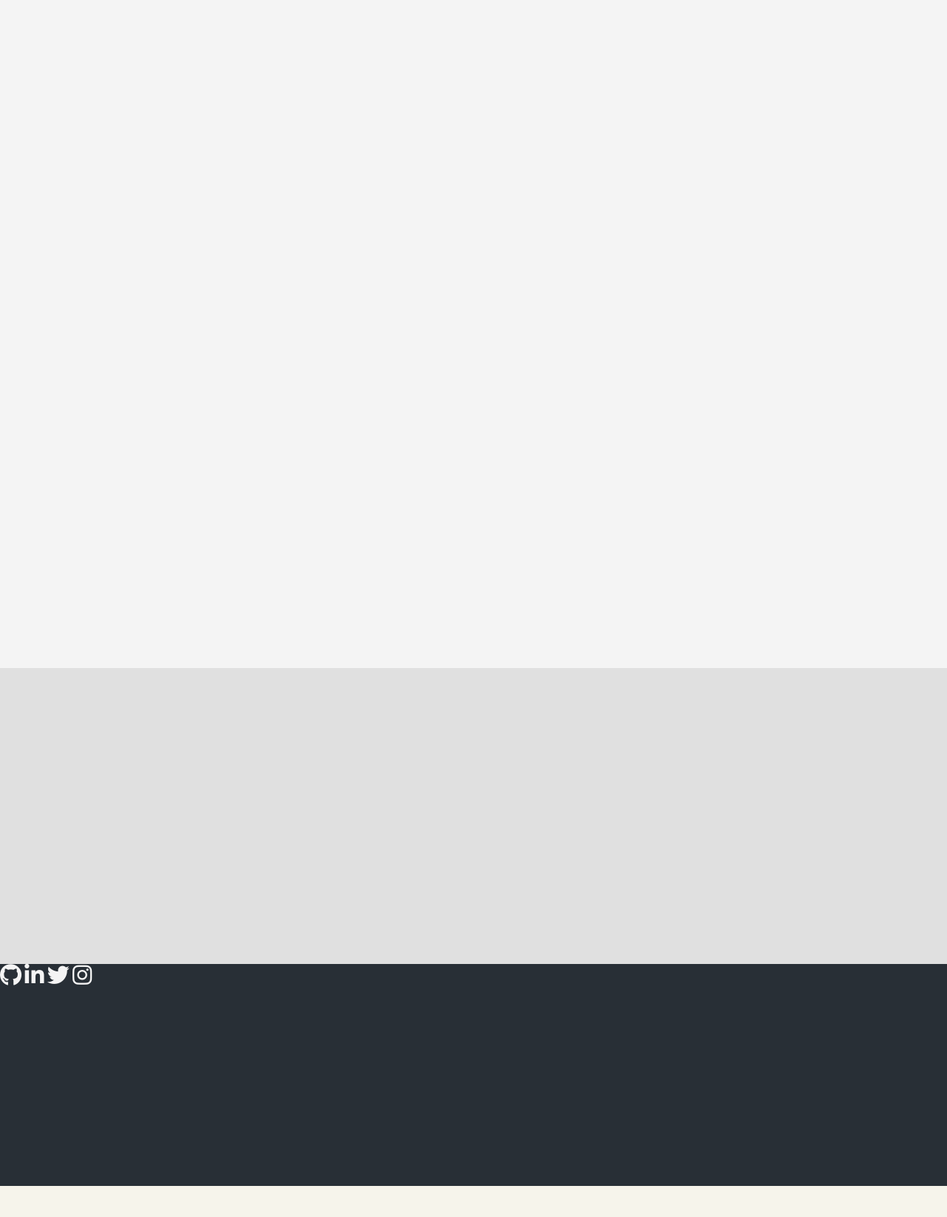
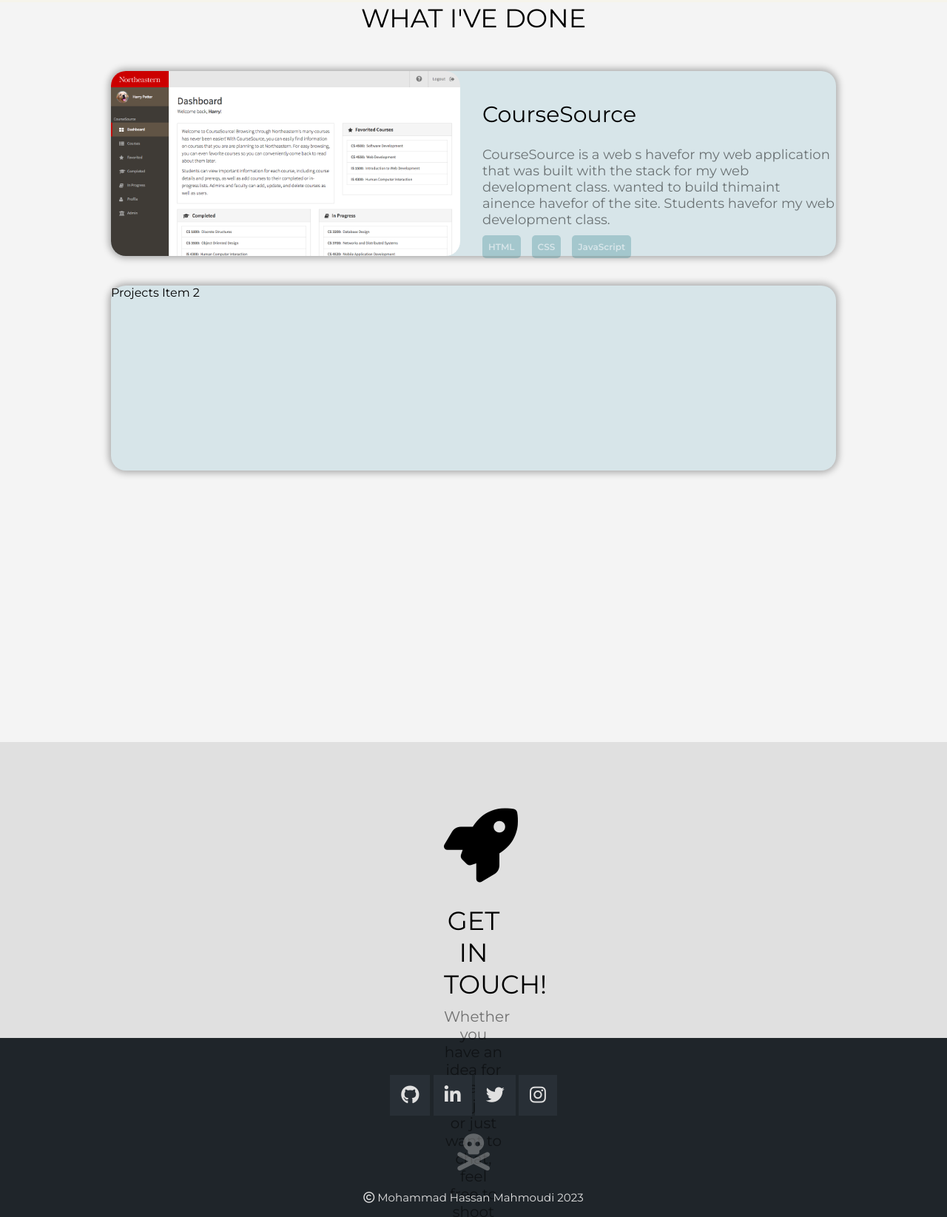
Before and after one commit to mahmoudi-1798/MoMahmoudi, a plain HTML site: page index.html in a window 1280 px wide. Shown: the part 3067-4712 px from the top of the page at 74% size. Before the commit the page ends 4670 px from the top, so only its background shows below. Drawn offline with Linux system fonts and the light colour scheme.

Commit message:
add footer and half of projects

```diff
--- a/css/styles.css
+++ b/css/styles.css
@@ -285,14 +285,15 @@
 .dl-resume-content {
     text-align: center;
     transition: 0.4s ease-in-out;
+
 }
 
 .dl-resume-content p {
     color: white;
-    font-size: 30px;
+    font-size: 20px;
     font-weight: 500;
     position: relative;
-    top: 53px;
+    top: 63px;
 }
 
 .dl-resume-content:hover {
@@ -305,17 +306,128 @@
     background-color: #F4F4F4;
 }
 
+.projects-content {
+    margin-top: 100px;
+    margin-inline: 150px;
+}
+
+.projects-title {
+    text-align: center;
+    font-size: 35px;
+    margin-bottom: 50px;
+    font-weight: lighter;
+}
+
+.proj-list {
+    margin-top: 50px;
+}
+
+.proj-item {
+    background-color: #D7E5E9;
+    margin-bottom: 40px;
+    height: 250px;
+    display: flex;
+    border-radius: 20px;
+    box-shadow: 0px 0px 10px 3px rgba(0, 0, 0, 0.3);
+}
+
+.proj-item-img {
+    border-radius: 20px;
+}
+
+.proj-item-description {
+    margin-top: 40px;
+    margin-left: 30px;
+    width: 800px;
+}
+
+.proj-item-title {
+    font-size: 30px;
+    font-weight: lighter;
+}
+
+.proj-item-text{
+    font-size: 18px;
+    font-weight: lighter;
+    color: rgba(0, 0, 0, 0.5);
+    margin-top: 25px;
+}
+
+.proj-tags {
+    display: flex;
+    margin-top: 10px;
+}
+
+.proj-tag {
+    font-size: 12px;
+    font-weight: 550;
+    background-color: #277b884a;
+    color: #D7E5E9;
+    margin-right: 15px;
+    padding: 8px;
+    border-radius: 5px;
+}
+
 .connect{
     height: 400px;
     background-color: #e0e0e0;
+    text-align: center;
+}
+
+.connect-content {
+    padding-top: 90px;
+    margin-inline: 600px;
+}
+
+.connect-icon {
+    font-size: 100px;
+}
+
+.connect-title {
+    margin-top: 30px;
+    font-size: 35px;
+    margin-bottom: 10px;
+    font-weight: lighter;
+}
+
+.connect-text {
+    font-size: 20px;
+    font-weight: lighter;
+    color: rgba(0, 0, 0, 0.5);
 }
 
 .footer {
-    height: 300px;
-    background-color: #282F36;
+    height: 250px;
+    background-color: #1f252a;
+}
+
+.footer-content {
+    text-align: center;
+}
+
+.footer-icons {
+    padding-top: 50px;
+    padding-bottom: 20px;
 }
 
 .icon {
-    color: #F4F4F4;
-    font-size: 30px;
+    color: #e0e0e0;
+    font-size: 25px;
+    margin-left: 0px;
+    background-color: #282F36; /* #303437 */
+    padding: 15px;
+    transition: 0.4s ease-in-out;
 }
+
+.pirate-logo {
+    color: #e0e0e058;
+    font-size: 50px;
+    font-weight: lighter;
+}
+
+.copyright {
+    color: #e0e0e0;
+    font-size: 15px;
+    font-weight: 100;
+    padding-top: 20px;
+}
--- a/index.html
+++ b/index.html
@@ -114,19 +114,51 @@
         </div>
     </div>
     <div class="projects">
-
+        <div class="projects-content">
+            <div class="projects-title">WHAT I'VE DONE</div>
+            <div class="proj-list">
+                <div class="proj-item">
+                    <img src="/assets/images/CourseSource.png" class="proj-item-img">
+                    <div class="proj-item-description">
+                        <p class="proj-item-title">CourseSource</p>
+                        <p class="proj-item-text">CourseSource is a web s havefor my web application that was built with the
+                            stack for my web development class.
+                            wanted to build thimaint ainence havefor of the site. Students havefor my web development class.</p>
+                            <div class="proj-tags">
+                                <div class="proj-tag">HTML</div>
+                                <div class="proj-tag">CSS</div>
+                                <div class="proj-tag">JavaScript</div>
+                            </div>
+                    </div>
+                </div>
+                <div class="proj-item">
+                    Projects Item 2
+                </div>
+            </div>
+        </div>
     </div>
     <div class="connect">
         <div class="connect-content">
-
+            <i class="connect-icon fa-solid fa-rocket"></i>
+            <p class="connect-title">GET IN TOUCH!</p>
+            <p class="connect-text">Whether you have an idea for a project or just want to chat,
+                feel free to shoot me an email!</p>
         </div>
     </div>
     <div class="footer">
         <div class="footer-content">
-            <i class="icon fa-brands fa-github"></i>
-            <i class="icon fa-brands fa-linkedin-in"></i>
-            <i class="icon fa-brands fa-twitter"></i>
-            <i class="icon fa-brands fa-instagram"></i>
+            <div class="footer-icons">
+                <a href="https://github.com/mahmoudi-1798" target="_blank"><i class="icon fa-brands fa-github"></i></a>
+                <a href="https://www.linkedin.com/in/mohammad-hassan-mahmoudi/" target="_blank"><i class="icon fa-brands fa-linkedin-in"></i></a>
+                <a href="#" target="_blank"><i class="icon fa-brands fa-twitter"></i></a>
+                <a href="#" target="_blank"><i class="icon fa-brands fa-instagram"></i></a>
+            </div>
+            <div class="pirate-logo">
+                <i class="fa-solid fa-skull-crossbones"></i>
+            </div>
+            <div class="copyright">
+                <i class="fa-regular fa-copyright"></i> Mohammad Hassan Mahmoudi 2023
+            </div>
         </div>
     </div>
 
```
Also changed, not shown: assets/images/CourseSource.png (added).
